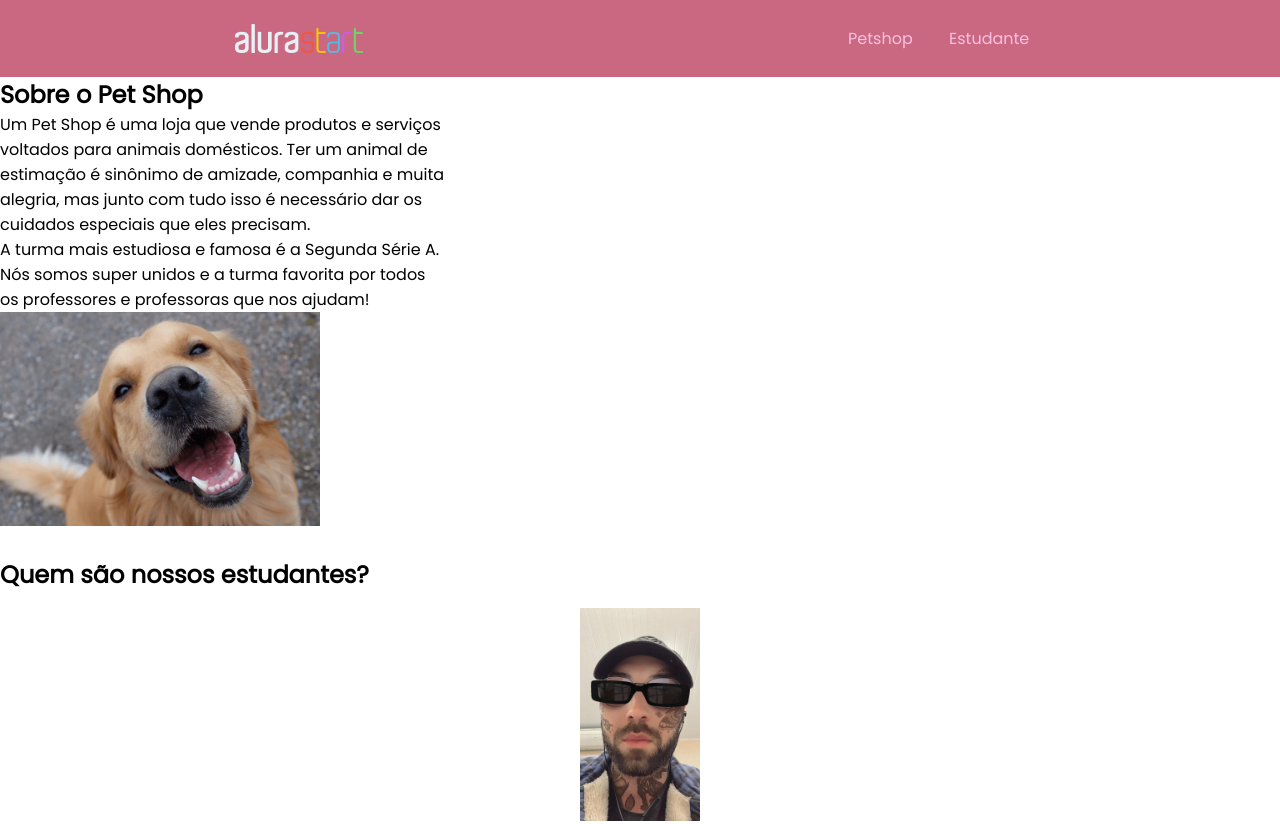
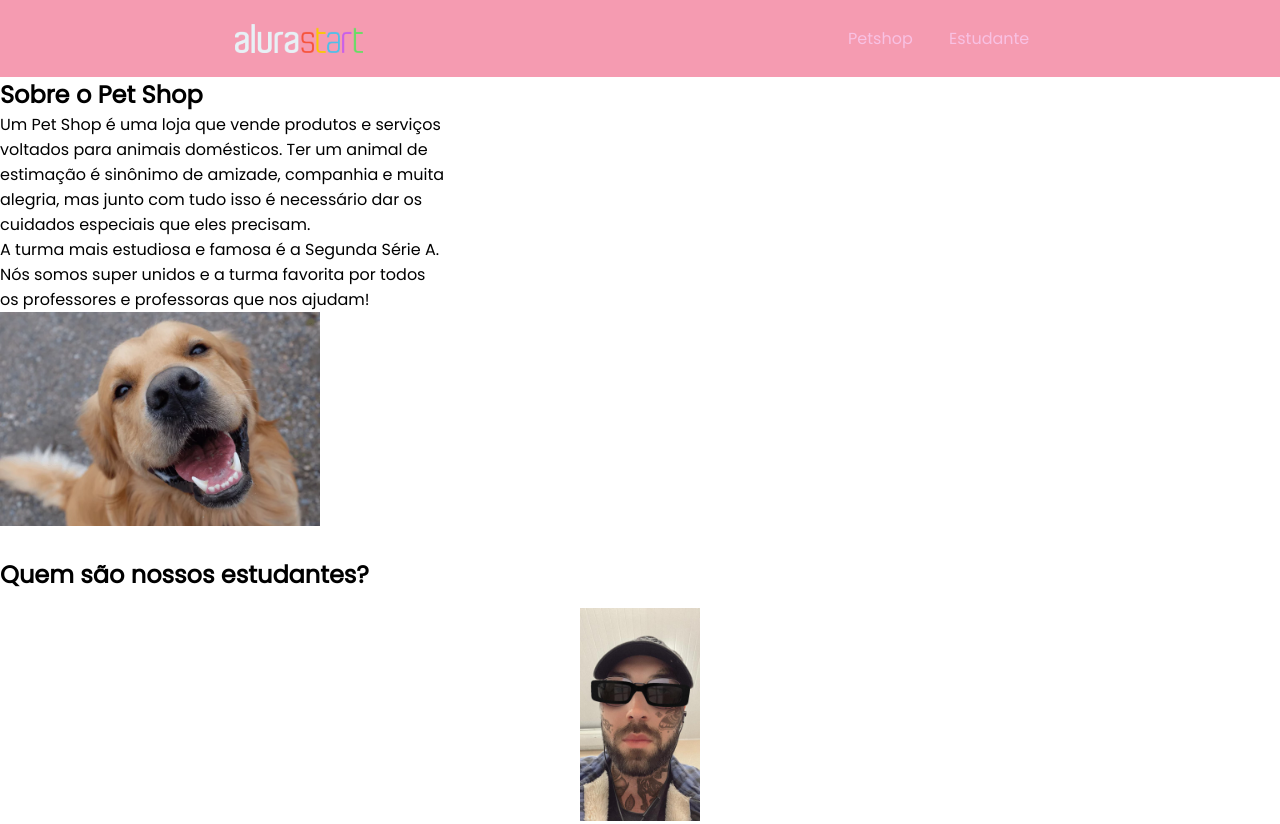
Before and after one commit to Carlavitoriadasilva/2a, a plain HTML site: page index.html in a window 1280 px wide. Shown: the top 824 px of the page. Drawn offline with Linux system fonts and the light colour scheme.

Commit message:
color cabeçalho

```diff
--- a/style.css
+++ b/style.css
@@ -6,7 +6,7 @@ body {
     font-family: 'Poppins', sans-serif;
 }
 .cabecalho {
-    background-color: #c96880;
+    background-color: #f59bb1;
     color: rgb(248, 193, 227);
     display: flex;
     justify-content: space-around;
```
